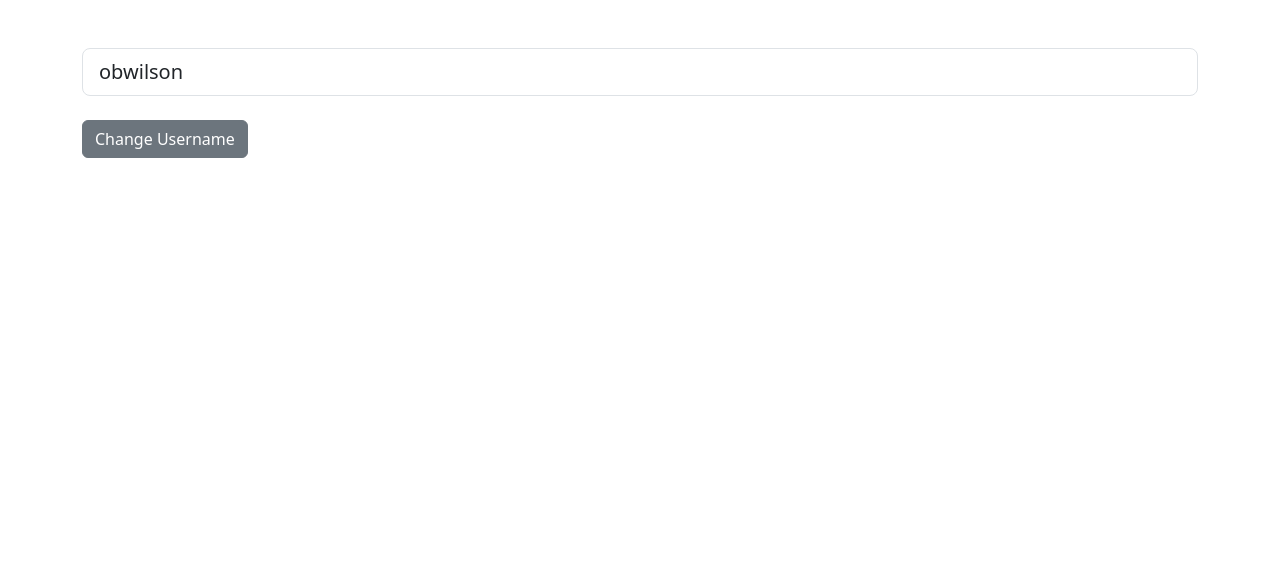
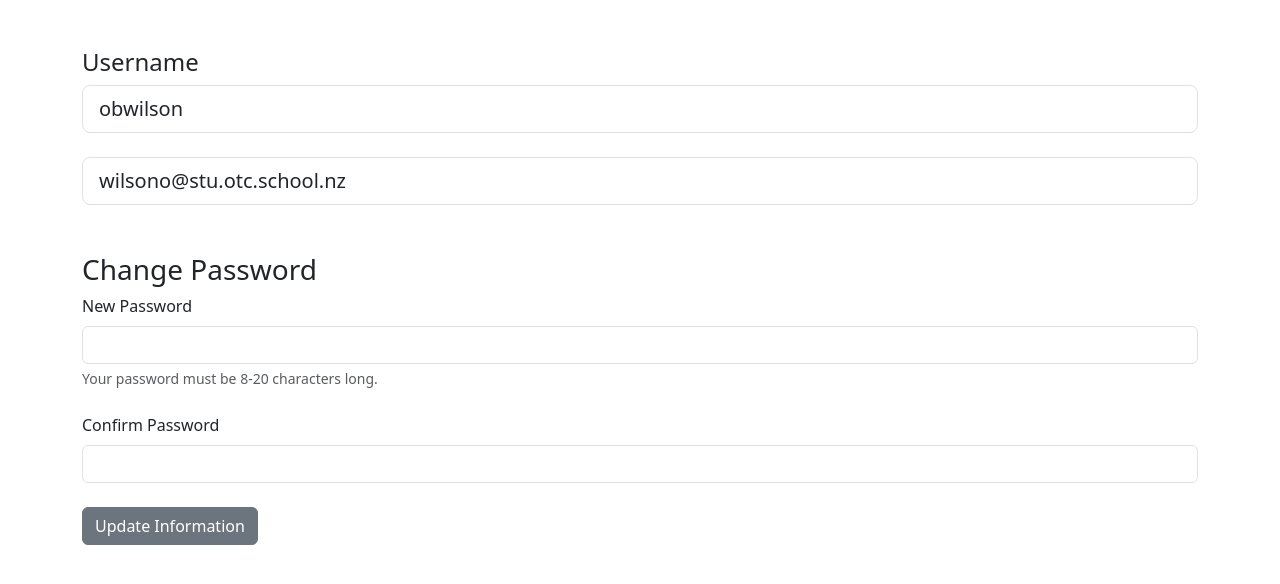
Before and after one commit to obwilson/taggr, a Flask app: page /update-user in a window 1280 px wide. Shown: the part 66-650 px from the top of the page. Run offline with Flask 3, Linux system fonts and the light colour scheme; a user stored in the database is signed in.

Commit message:
Edit User Password/Email

```diff
--- a/app.py
+++ b/app.py
@@ -1,7 +1,7 @@
 from flask import Flask, render_template, redirect, flash
 from flask_wtf import FlaskForm
 from wtforms import StringField, SubmitField, EmailField, PasswordField
-from wtforms.validators import DataRequired, Length
+from wtforms.validators import DataRequired, Length, Optional
 from werkzeug.security import generate_password_hash
 from flask_login import login_user, LoginManager, login_required, logout_user, current_user
 
@@ -84,21 +84,24 @@ class LoginForm(FlaskForm):
     )
     submit = SubmitField('Log In')
 
-class ChangeUsernameForm(FlaskForm):
+class UpdateAccountForm(FlaskForm):
     username = StringField(
-        # label='Change Username',
+        label='Username',
         validators=[
             DataRequired(),
             Length(min=3, max=12),
         ],
     )
-    submit = SubmitField('Change Username')
-
-class ChangePasswordForm(FlaskForm):
-    password = PasswordField(
-        label='Password',
+    email = EmailField(
+        label='Email',
         validators=[
             DataRequired(),
+        ],
+    )
+    password = PasswordField(
+        label='New Password',
+        validators=[
+            Optional(),
             Length(
                 min=8,
                 message='Password must be longer than 8 characters.',
@@ -112,7 +115,7 @@ class ChangePasswordForm(FlaskForm):
     confirm_password = PasswordField(
         label='Confirm Password',
         validators=[
-            DataRequired(),
+            Optional(),
             Length(
                 min=8,
                 message='Password must be longer than 8 characters.',
@@ -123,7 +126,7 @@ class ChangePasswordForm(FlaskForm):
             ),
         ],
     )
-    submit = SubmitField('Change Password')
+    submit = SubmitField('Update Information')
 
 # Index Page
 @app.route('/')
@@ -193,10 +196,32 @@ def home():
 @app.route('/update-user', methods=['GET', 'POST'])
 @login_required
 def update_user():
-    form = ChangeUsernameForm()
+    form = UpdateAccountForm()
 
     if form.validate_on_submit():
-        current_user.username = form.username.data
+
+        if form.username.data != current_user.username:
+            if Users.query.filter_by(username=form.username.data).first():
+                flash("Username already exists.")
+            else:
+                current_user.username = form.username.data
+
+        if form.email.data != current_user.email:
+            if Users.query.filter_by(email=form.email.data).first():
+                flash("Email already exists.")
+            else:
+                current_user.email = form.email.data
+
+        if form.password.data:
+            if form.password.data == form.confirm_password.data:
+                password_hash = generate_password_hash(
+                    form.password.data, 'pbkdf2:sha256'
+                )
+
+                current_user.password_hash = password_hash
+            else:
+                flash("Passwords do not match.")
+
         try:
             db.session.commit()
             flash("Account info updated.")
--- a/templates/update_user.html
+++ b/templates/update_user.html
@@ -5,7 +5,24 @@
     <form method="POST">
         {{ form.hidden_tag() }}
 
+        <h4>Username</h4>
         {{ form.username(class="form-control form-control-lg col-sm", value=current_user.username) }}
+        <br/>
+        {{ form.email(class="form-control form-control-lg col-sm", value=current_user.email) }}
+        <br/><br/>
+        <h3>Change Password</h3>
+        {{ form.password.label(
+            class="form-label"
+        ) }}
+        {{ form.password(class="form-control") }}
+        <div class="form-text">
+            Your password must be 8-20 characters long.
+        </div>
+        <br/>
+        {{ form.confirm_password.label(
+            class="form-label"
+        ) }}
+        {{ form.confirm_password(class="form-control") }}
         <br/>
         {{ form.submit(class="btn btn-secondary") }}
     </form>
```
Also changed, not shown: models.py (+7 -8 lines), instance/users.db (deleted).
